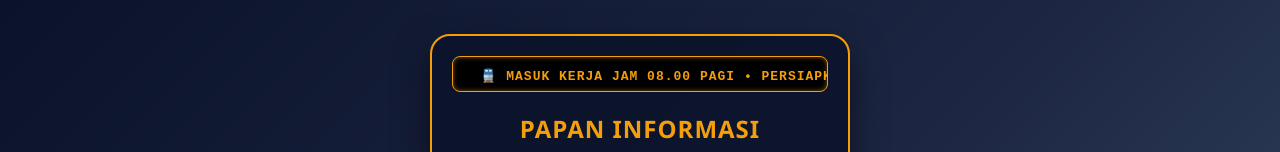
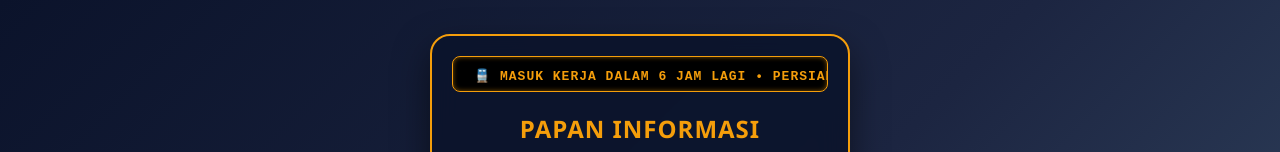
Before and after one commit to hapidsudirman739-spec/jadwalkerja-hpd, a plain HTML site: page index.html in a window 1280 px wide. Shown: the top 152 px of the page. Drawn offline with Linux system fonts and the light colour scheme.

Commit message:
Update index.html

```diff
--- a/index.html
+++ b/index.html
@@ -311,7 +311,8 @@ body.tema-ultah #countdown {
     Update otomatis setiap hari
   </div>
 </div>
-<script>
+
+  <script>
 const baseDate = new Date(2026, 7, 7);
 const baseIndex = 1;
 
@@ -447,36 +448,38 @@ function updateWaktu() {
     target.setHours(8, 0, 0, 0);
     keterangan = "Menunggu jam masuk dinas (08.00):";
 
-    runningInfo = "🚆 MASUK KERJA JAM 08.00 PAGI • PERSIAPKAN DIRI ANDA DENGAN BAIK 🚆";
+    const selisihJam = Math.ceil((target - sekarang) / 3600000);
+    runningInfo = `🚆 MASUK KERJA DALAM ${selisihJam} JAM LAGI • PERSIAPKAN DIRI ANDA DENGAN BAIK 🚆`;
 
   } else if (jam >= 8 && (jam < 12 || (jam === 12 && menit === 0))) {
     badge.innerHTML = "🟢 ON DUTY / KERJA";
     badge.className = "badge kerja";
     target = new Date(sekarang);
-    target.setHours(12, 0, 0, 0); // Target jam 12.00 (Istirahat)
-    keterangan = "Sisa waktu kerja sebelum istirahat (12.00):";
+    target.setHours(12, 0, 0, 0);
+    keterangan = "waktu istirahat berikut nya dalam:";
 
     const selisihJam = Math.ceil((target - sekarang) / 3600000);
-    runningInfo = `🚆 ON DUTY • WAKTU ISTIRAHAT PUKUL 12.00 DALAM SEKITAR ${selisihJam} JAM LAGI 🚆`;
+    runningInfo = `🚆 ON DUTY • WAKTU ISTIRAHAT DALAM ${selisihJam} JAM LAGI 🚆`;
 
   } else if ((jam === 12 && menit > 0) || (jam === 13 && menit === 0)) {
     badge.innerHTML = "⚪ ISTIRAHAT DINAS";
     badge.className = "badge istirahat";
     target = new Date(sekarang);
-    target.setHours(13, 0, 0, 0); // Target jam 13.00 (Selesai istirahat)
-    keterangan = "⚪ WAKTU ISTIRAHAT (12.00 s/d 13.00) — kembali bekerja dalam:";
+    target.setHours(13, 0, 0, 0);
+    keterangan = "waktu istirahat berikut nya dalam:";
 
-    runningInfo = "🚆 WAKTU ISTIRAHAT • KEMBALI MASUK KERJA PUKUL 13.00 SIANG 🚆";
+    const selisihJam = Math.ceil((target - sekarang) / 3600000);
+    runningInfo = `🚆 WAKTU ISTIRAHAT • KEMBALI MASUK KERJA DALAM ${selisihJam} JAM LAGI 🚆`;
 
   } else if ((jam === 13 && menit > 0) || jam < 20) {
     badge.innerHTML = "🟢 ON DUTY / KERJA";
     badge.className = "badge kerja";
     target = new Date(sekarang);
-    target.setHours(20, 0, 0, 0); // Target jam 20.00 (Pulang)
-    keterangan = "Sisa waktu kerja hari ini sampai jam 20.00:";
+    target.setHours(20, 0, 0, 0);
+    keterangan = "waktu istirahat berikut nya dalam:";
 
     const selisihJam = Math.ceil((target - sekarang) / 3600000);
-    runningInfo = `🚆 ON DUTY • SELESAI KERJA PUKUL 20.00 DALAM SEKITAR ${selisihJam} JAM LAGI 🚆`;
+    runningInfo = `🚆 ON DUTY • SELESAI KERJA DALAM ${selisihJam} JAM LAGI 🚆`;
 
   } else if (jam >= 20) {
     badge.innerHTML = "⚫ END OF SHIFT";
```
